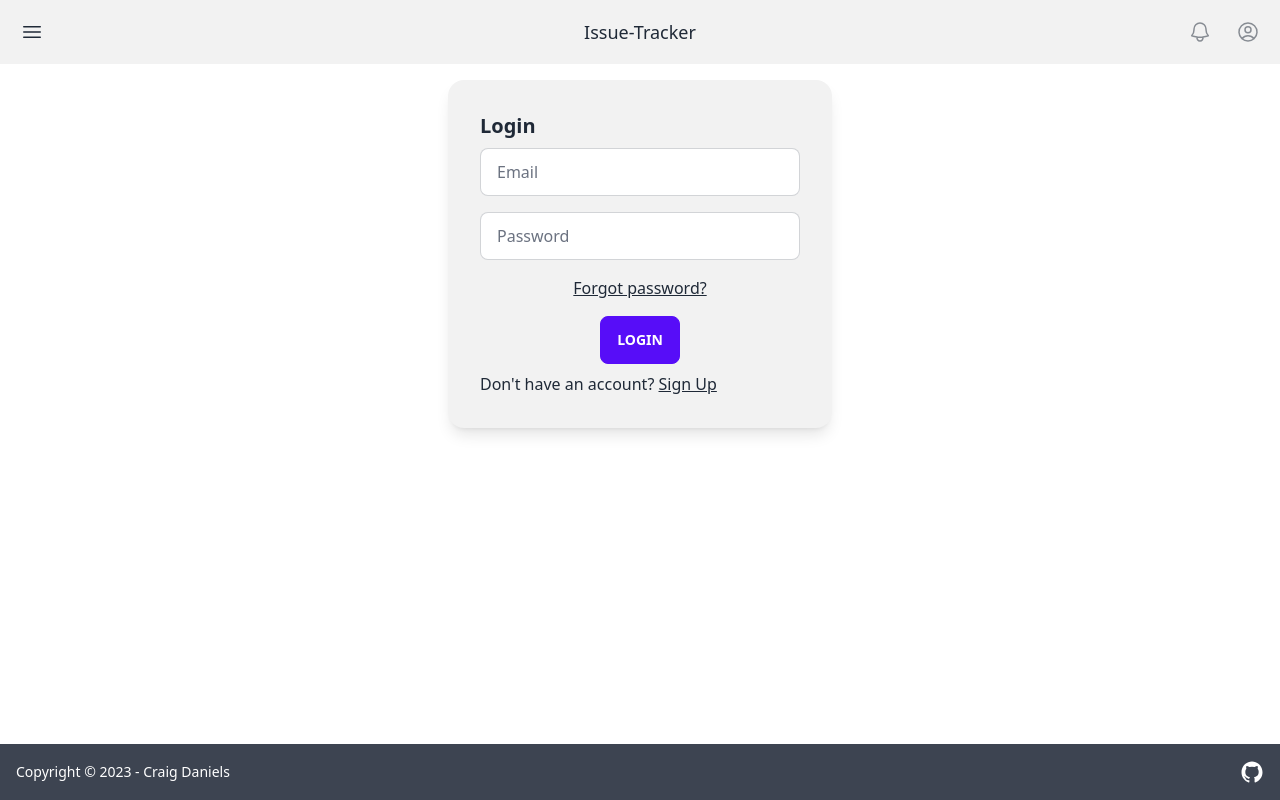
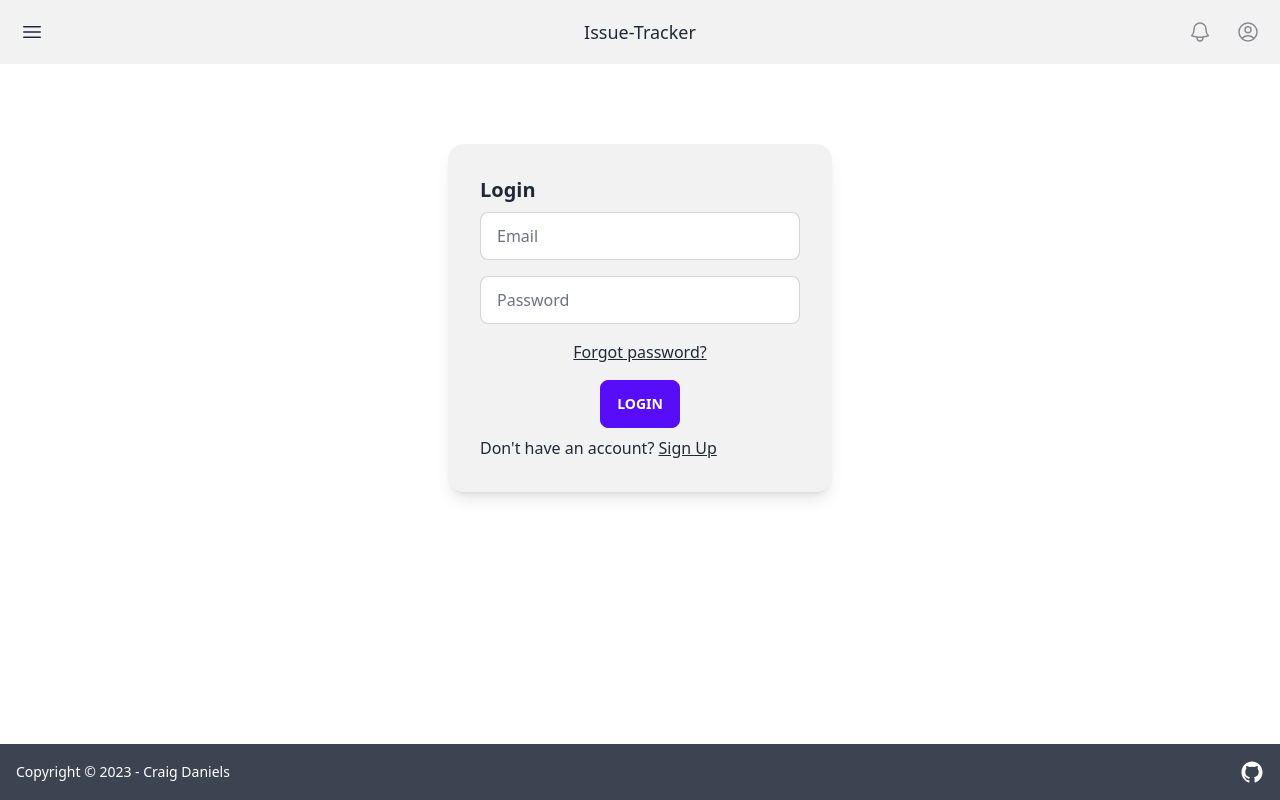
Before and after one commit to craigrdaniels/issue-tracker, a React (Vite) app in the folder frontend/: page /login in a window 1280 px wide. Built offline with nearby package versions, Linux system fonts and the light colour scheme.

Commit message:
add padding to main page

```diff
--- a/frontend/src/pages/navbar.tsx
+++ b/frontend/src/pages/navbar.tsx
@@ -53,7 +53,7 @@ const NavBar = (): ReactElement => {
   }
 
   return (
-    <div className="navbar fixed z-10 bg-base-200">
+    <div className="navbar fixed z-10 h-8 bg-base-200">
       <div className="navbar-start">
         <div className="dropdown" ref={ref}>
           <label
--- a/frontend/src/routes/SharedRootLayout.tsx
+++ b/frontend/src/routes/SharedRootLayout.tsx
@@ -8,8 +8,8 @@ const SharedRootLayout = () => {
   return (
     <>
       <NavBar />
-      <div className={clsx('mb-auto transition-all duration-700')}>
-        <AlertBar />
+      <AlertBar />
+      <div className={clsx('mb-auto pb-4 pt-16 transition-all duration-700')}>
         <Outlet />
       </div>
       <Footer />
```
